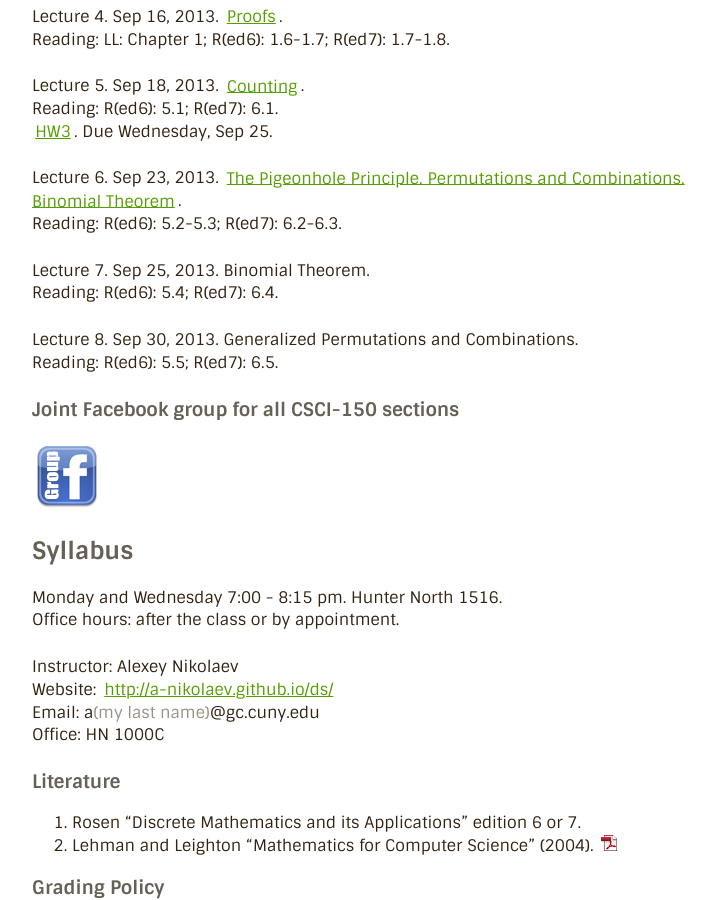
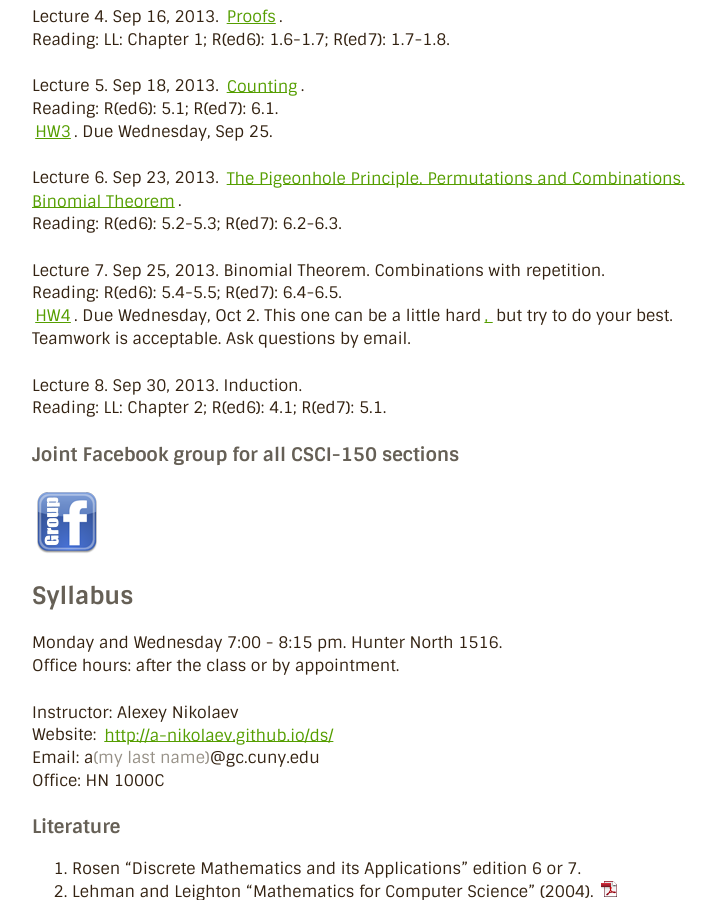
Before and after one commit to a-nikolaev/a-nikolaev.github.io, a Jekyll site: the page built from ds/index.markdown, in a window 1280 px wide and 900 px high, scrolled down 396 px. Shown: the whole window, without its empty margins (248-963 px from the left). Built offline with Jekyll 4.4.1, drawn with Linux system fonts in a browser that asks for light colours; Markdown is read by kramdown in place of the engine named in the settings.

Commit message:
added hw4

```diff
--- a/ds/index.markdown
+++ b/ds/index.markdown
@@ -31,11 +31,13 @@ Reading: R(ed6): 5.1; R(ed7): 6.1.
 Lecture 6. Sep 23, 2013. [The Pigeonhole Principle. Permutations and Combinations. Binomial Theorem](/ds/docs/lec6.pdf).
 Reading: R(ed6): 5.2-5.3; R(ed7): 6.2-6.3.
 
-Lecture 7. Sep 25, 2013. Binomial Theorem.
-Reading: R(ed6): 5.4; R(ed7): 6.4.
+Lecture 7. Sep 25, 2013. Binomial Theorem. Combinations with repetition.
+Reading: R(ed6): 5.4-5.5; R(ed7): 6.4-6.5.
+[HW4](/ds/docs/hw4.pdf). Due Wednesday, Oct 2. This one can be a little hard[,&nbsp;](https://www.youtube.com/watch?v=KIsv1YOFNys)but try to do your best.
+Teamwork is acceptable. Ask questions by email.
 
-Lecture 8. Sep 30, 2013. Generalized Permutations and Combinations.
-Reading: R(ed6): 5.5; R(ed7): 6.5.
+Lecture 8. Sep 30, 2013. Induction.
+Reading: LL: Chapter 2; R(ed6): 4.1; R(ed7): 5.1.
 
 ### Joint Facebook group for all CSCI-150 sections
 [![fb][fbimg]](https://www.facebook.com/groups/226900480808188/)
```
Also changed, not shown: 1 other file.
